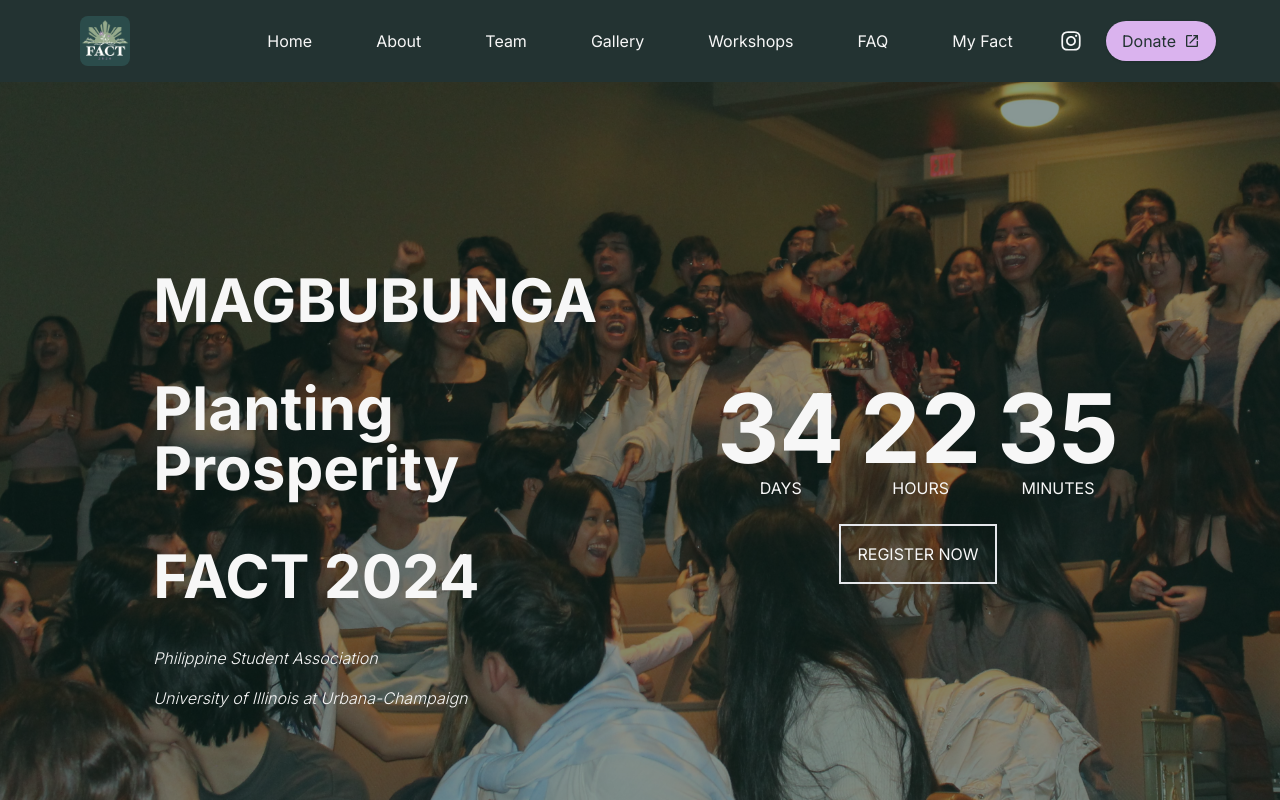
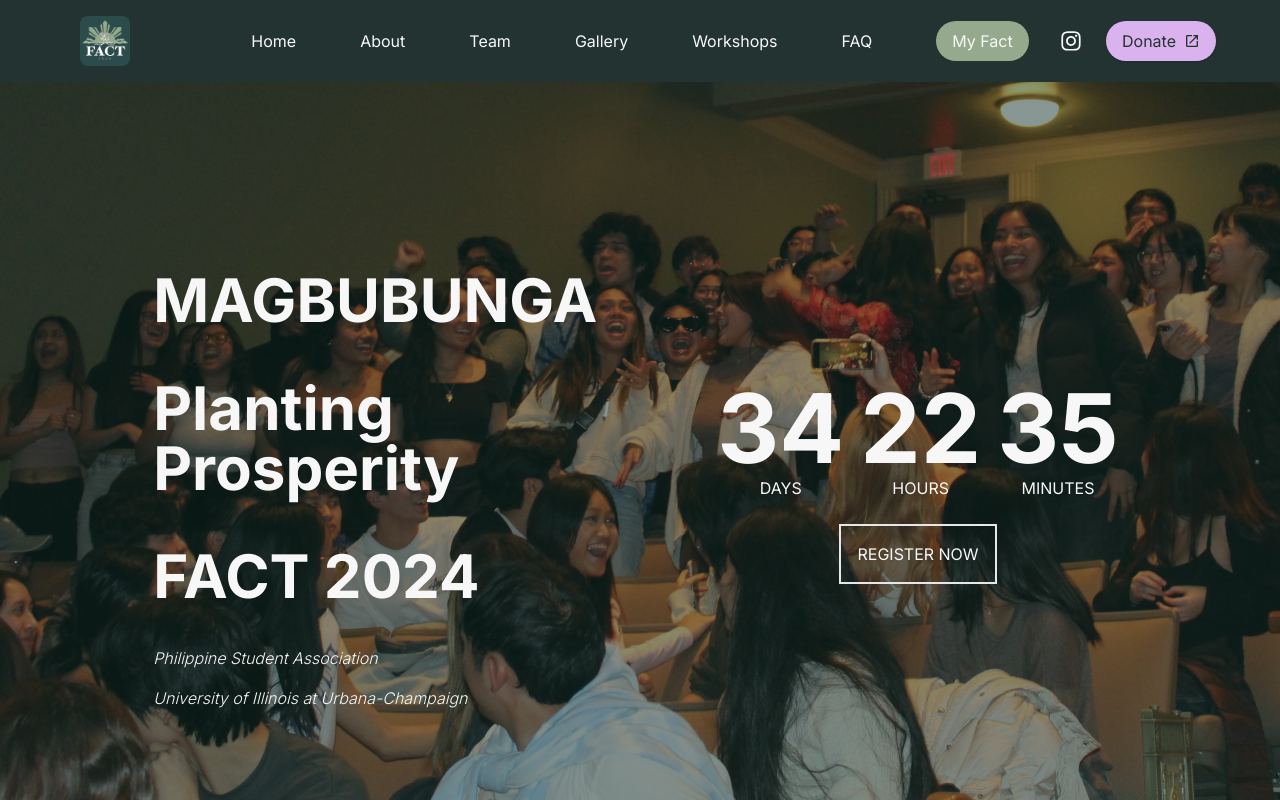
Before and after one commit to filipinx-americans-coming-together/fact-website-frontend, a Next.js app: page / in a window 1280 px wide. Shown: the top 800 px of the page. Built offline with nearby package versions, Linux system fonts and the light colour scheme; no server answers.

Commit message:
highlight my fact

```diff
--- a/src/components/navigation/DesktopNav.tsx
+++ b/src/components/navigation/DesktopNav.tsx
@@ -7,7 +7,7 @@ export default function DesktopNav(props: {
         <ul className="hidden items-center justify-center text-center gap-16 md:flex">
             {props.links.map((link, index) => (
                 <li
-                    className="text-text-primary hover:text-highlight-primary"
+                    className={"text-text-primary " + `${index === props.links.length - 1 ? " rounded-full px-4 py-2 bg-highlight-primary hover:text-highlight-secondary" : "hover:text-highlight-primary"}`}
                     key={index}
                 >
                     <Link href={link.path}>{link.text}</Link>
```
